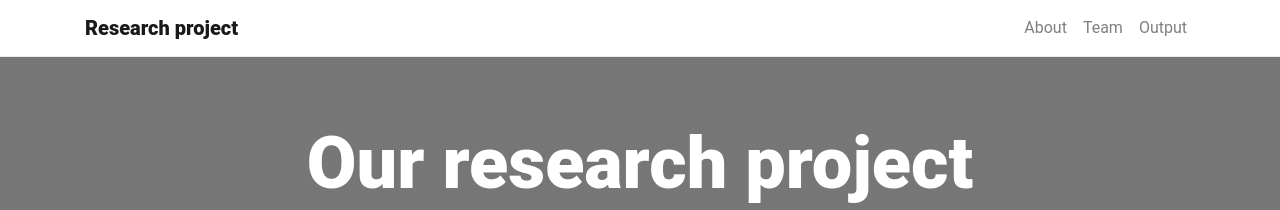
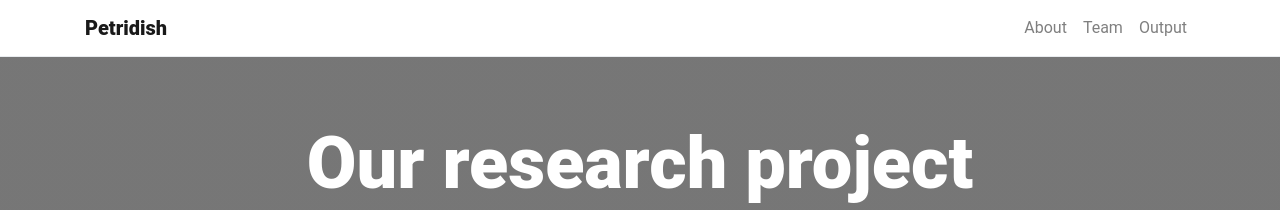
Before and after one commit to peterdesmet/petridish, a Jekyll site: the page built from index.md, in a window 1280 px wide. Shown: the top 210 px of the page. Built offline with Jekyll 4.4.1, drawn with Linux system fonts in a browser that asks for light colours.

Commit message:
Update site title

```diff
--- a/_config.yml
+++ b/_config.yml
@@ -1,6 +1,6 @@
 # SITE SETTINGS
 
-title: Research project
+title: Petridish
 description: Jekyll theme for research project websites
 email: your.email@example.com
 author: Peter Desmet
```
